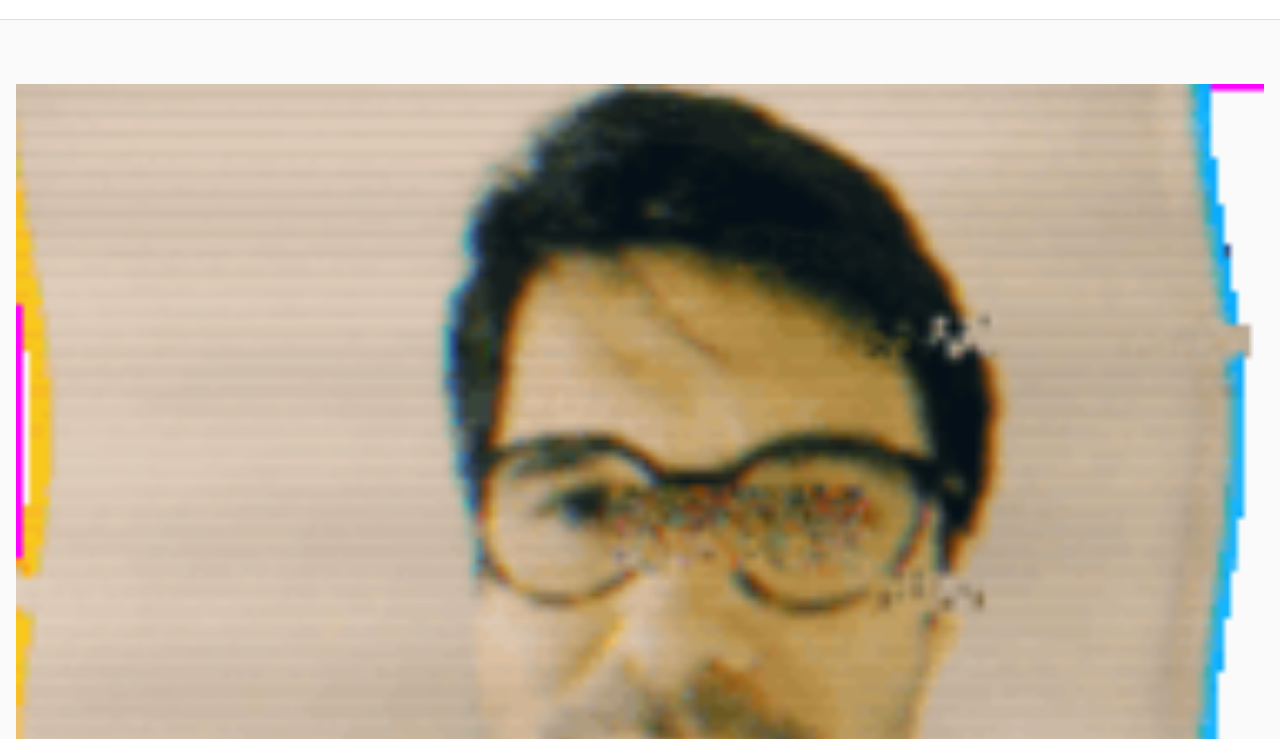
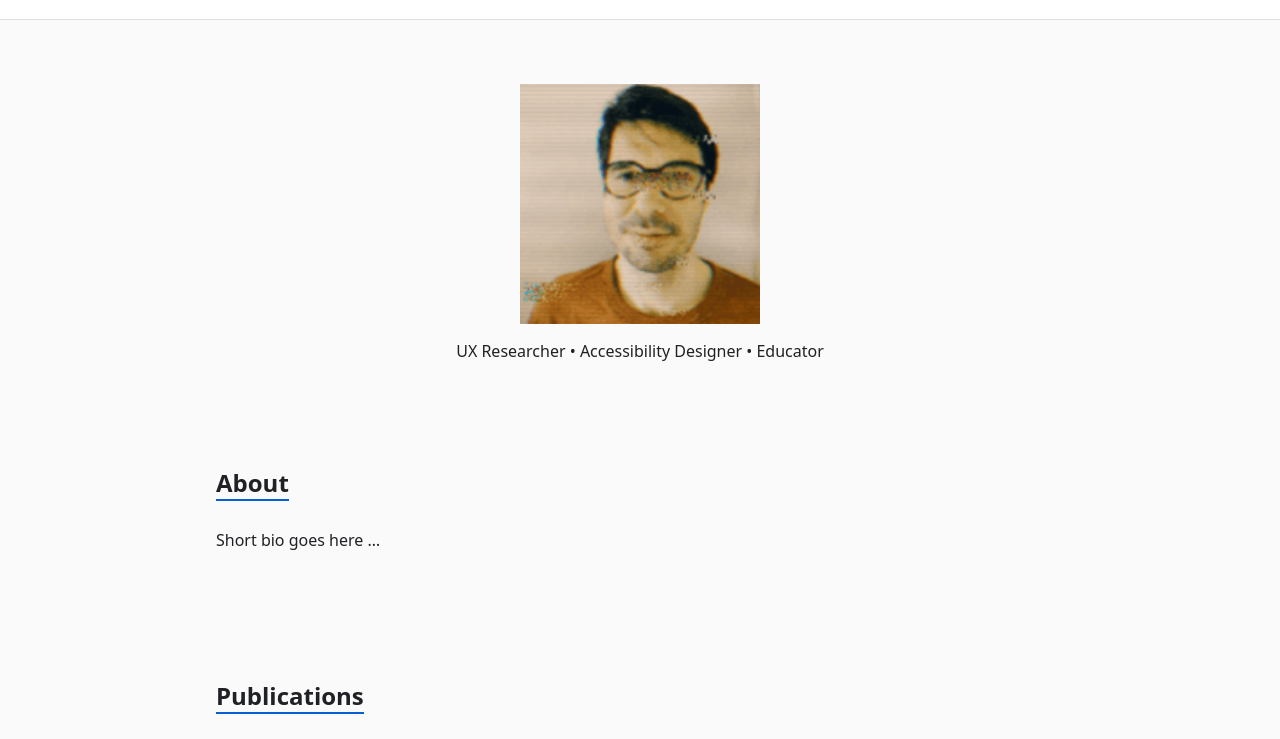
Before and after one commit to filipgri/filips_corner, a plain HTML site: page index.html in a window 1280 px wide. Shown: the part 47-786 px from the top of the page. Drawn offline with Linux system fonts and the light colour scheme.

Commit message:
Apply edits to index/style/script

```diff
--- a/style.css
+++ b/style.css
@@ -56,39 +56,6 @@ h2 { border-bottom: 2px solid var(--brand); display: inline-block; }
   padding: 4rem 1rem 2rem;
 }
 
-/*.flash-wrapper {
-  width: 220px; height: 220px;
-  margin: 0 auto 1rem;
-  border-radius: 50%;
-  overflow: hidden;
-}
-
-.flash-img {
-  display: block;
-  max-width: var(--maxw); /* or 300px / 100%—whatever fits your design */
-  /*height: auto;
-  border-radius: 50%;    /* keeps it circular */
-  /*margin: 0 auto;        /* center within the wrapper */
-}
-
-/* Simple square crop for your GIF */
-.flash-wrapper {
-  width: 240px;        /* choose your square size */
-  height: 240px;
-  margin: 0 auto 1rem; /* center + spacing */
-  overflow: hidden;    /* hide the overflow beyond the square */
-}
-
-.flash-img {
-  width: 100%;
-  height: 100%;
-  object-fit: cover;   /* scales & centre-crops the GIF to fill the box */
-  display: block;
-}
-
-
-
-
 /* Content sections -------------------------------------------------------- */
 #about, #publications, #projects { max-width: var(--maxw); margin: 0 auto; }
 
@@ -110,3 +77,18 @@ footer {
   font-size: .9rem;
   color: #666;
 }
+
+/* Simple square crop for your GIF */
+.flash-wrapper {
+  width: 240px;
+  height: 240px;
+  margin: 0 auto 1rem;
+  overflow: hidden;
+}
+
+.flash-img {
+  display: block;
+  width: 100%;
+  height: 100%;
+  object-fit: cover;
+}
```
